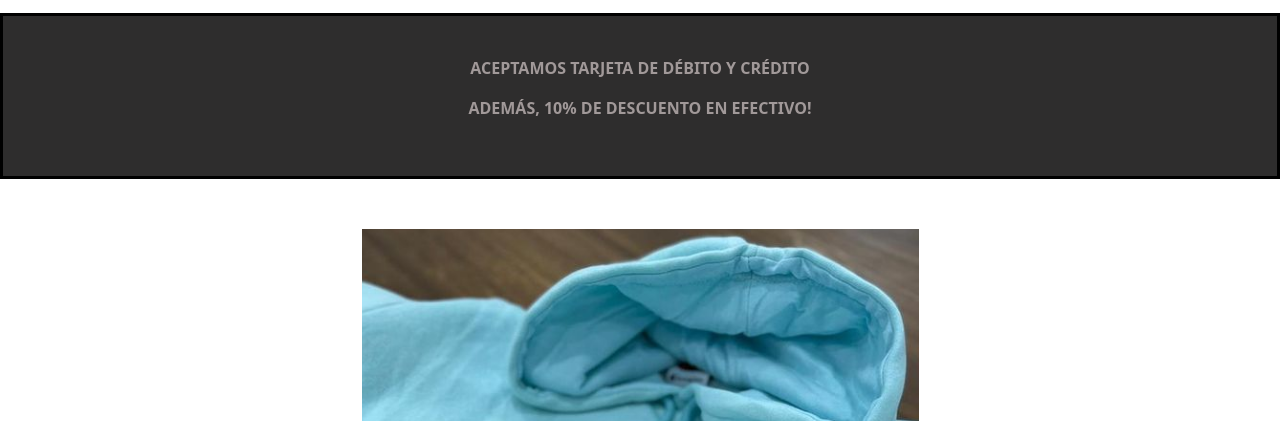
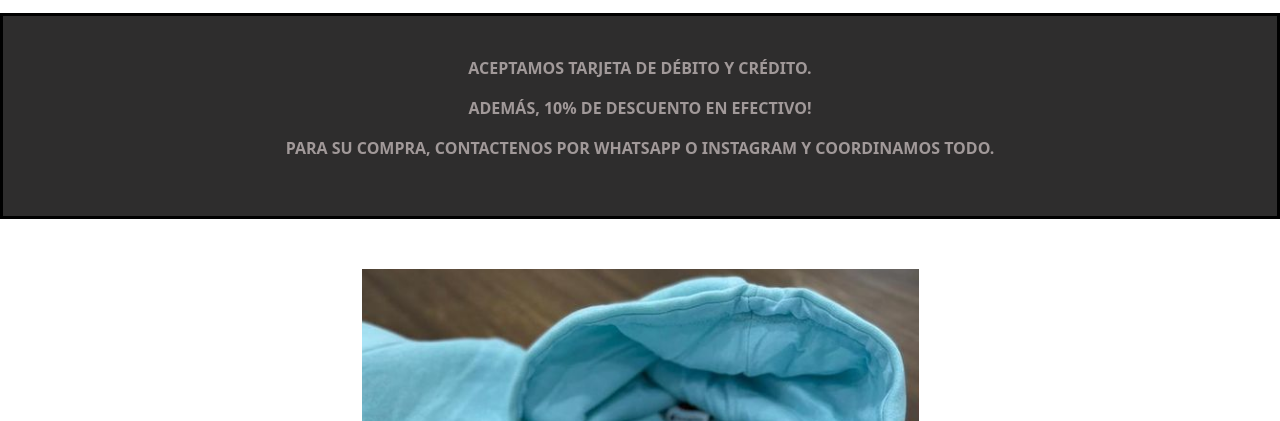
Before and after one commit to andypallero1/thecloset-js, a website: page menu/hombre.html in a window 1280 px wide. Shown: the part 247-668 px from the top of the page. Drawn offline with nearby package versions, Linux system fonts and the light colour scheme; a web font is replaced by a local one.

Commit message:
todoListo

```diff
--- a/menu/hombre.html
+++ b/menu/hombre.html
@@ -30,8 +30,9 @@
     </header>
     <main>
           <div class="publicidad--">
-            <p class="text--">ACEPTAMOS TARJETA DE DÉBITO Y CRÉDITO</p>
+            <p class="text--">ACEPTAMOS TARJETA DE DÉBITO Y CRÉDITO.</p>
             <p  class="text--">ADEMÁS, 10% DE DESCUENTO EN EFECTIVO!</p>
+            <p class="text--">PARA SU COMPRA, CONTACTENOS POR WHATSAPP O INSTAGRAM Y COORDINAMOS TODO.</p>
           </div>
           <div class="flexhi">
             <img class="imgRopa" src="../inicio/PRODUCTOSSS/HOMBRE/BUZOCHAMP.png" alt="">
```
Also changed, not shown: menu/mujer.html (+2 -1 lines), menu/peques.html (+2 -1 lines).
